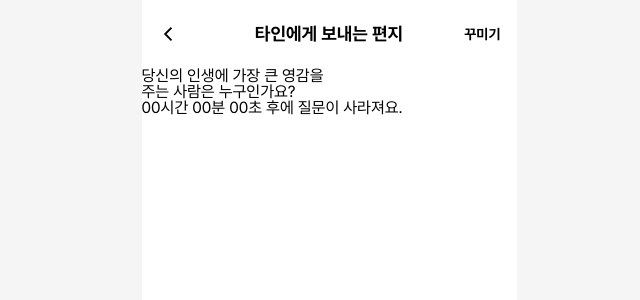
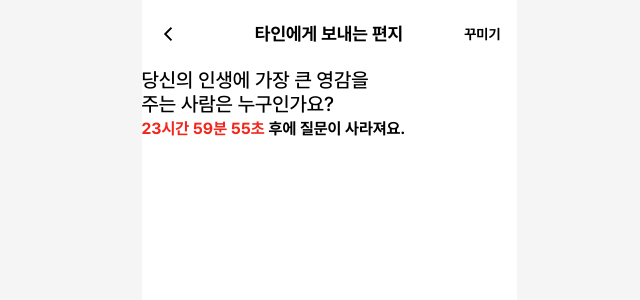
Before and after one commit to soksak-letter/soksak-Front, a React (Vite) app: page /letter/anon-draft in a window 1280 px wide. Shown: the top 300 px of the page, without its empty margins (311-951 px from the left). Built offline with nearby package versions, Linux system fonts and the light colour scheme.

Commit message:
[#19] style : 스타일 맞추는 중... 한림고딕 글씨체 추후 수정 필요!

```diff
--- a/src/pages/letter/AnonDraftPage.tsx
+++ b/src/pages/letter/AnonDraftPage.tsx
@@ -4,7 +4,7 @@ import { useModalStore } from '@/stores/modalStore';
 import { useMemo, useRef } from 'react';
 import { useNavigate } from 'react-router-dom';
 
-const DAY_MS = 1000;
+const DAY_MS = 24 * 60 * 60 * 1000;
 
 const AnonDraftPage = () => {
   const navigate = useNavigate();
@@ -33,12 +33,15 @@ const AnonDraftPage = () => {
         onBack={handleBack}
       />
       <div>
-        <p>
+        <p className='text-black font-medium text-[20px] leading-[120%] w-[251px]'>
           당신의 인생에 가장 큰 영감을
           <br />
           주는 사람은 누구인가요?
         </p>
-        <div>{mmss} 후에 질문이 사라져요.</div>
+        <div className='flex items-center text-[16px] leading-[160%] font-semibold'>
+          <span className='text-[#F2261C]'>{mmss}</span>
+          <span className='text-black ml-1'>후에 질문이 사라져요.</span>
+        </div>
       </div>
     </>
   );
```
